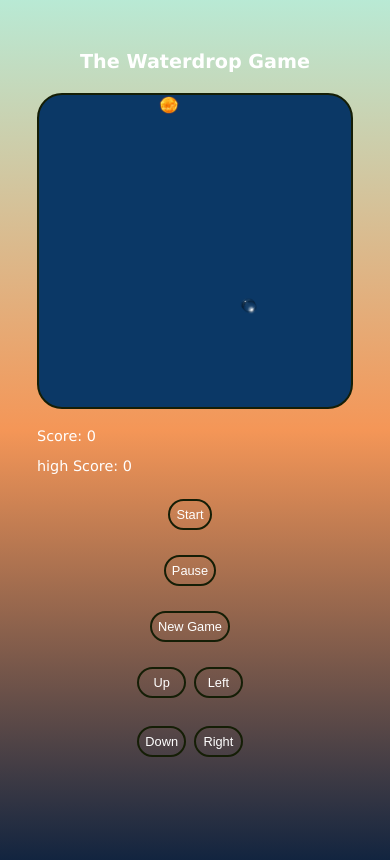
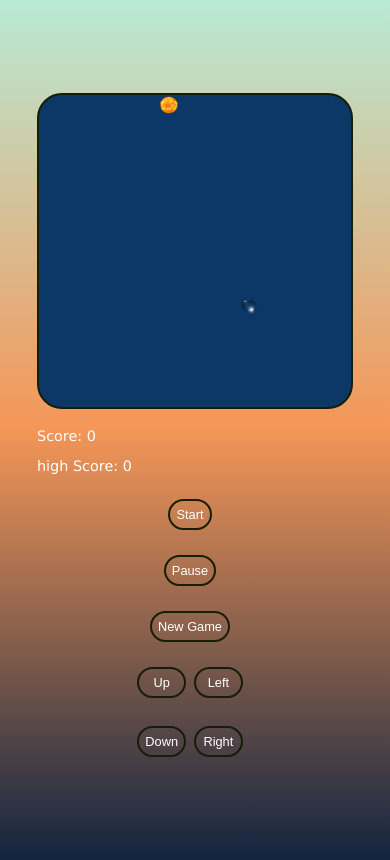
Before and after one commit to Francesca-Effe/Snake_game_version, a plain HTML site: page index.html in a window 390 px wide. Drawn offline with Linux system fonts and the light colour scheme.

Commit message:
second commit adjust responsiveness

```diff
--- a/index.html
+++ b/index.html
@@ -9,8 +9,6 @@
 </head>
 
 <body>
-    <h1>The Waterdrop Game</h1>
-
     <div id="game-container">
         <canvas id="gameCanvas" width="400" height="400"></canvas>
         <p id="gameOverMessage" style="display: none; color: red; font-weight: bold;">Game Over</p>
--- a/style.css
+++ b/style.css
@@ -8,11 +8,7 @@
     background: linear-gradient(180deg, hsla(154, 53%, 82%, 1) 0%, hsla(24, 88%, 65%, 1) 50%, hsla(216, 56%, 16%, 1) 100%);
     font-family: Verdana, Geneva, Tahoma, sans-serif;
  }
- h1{
-    color: white;
-    position: absolute;
-    margin-bottom: 850px;
- }
+
  #gameContainer{
     text-align: center;
     display: flex;
@@ -55,10 +51,7 @@
  }
 
  @media (max-width: 600px) {
-    h1{
-        margin-bottom: 750px;
-        font-size: 1.2rem;
-    }
+
 
     #gameCanvas {
         width: 80vw;
@@ -88,10 +81,7 @@
 
 
 @media (min-width: 601px) {
-    h1{
-        margin-bottom: 650px;
-        font-size: 1.5rem;
-    }
+
     #gameCanvas {
         width: 400px;
         height: 400px;
```
